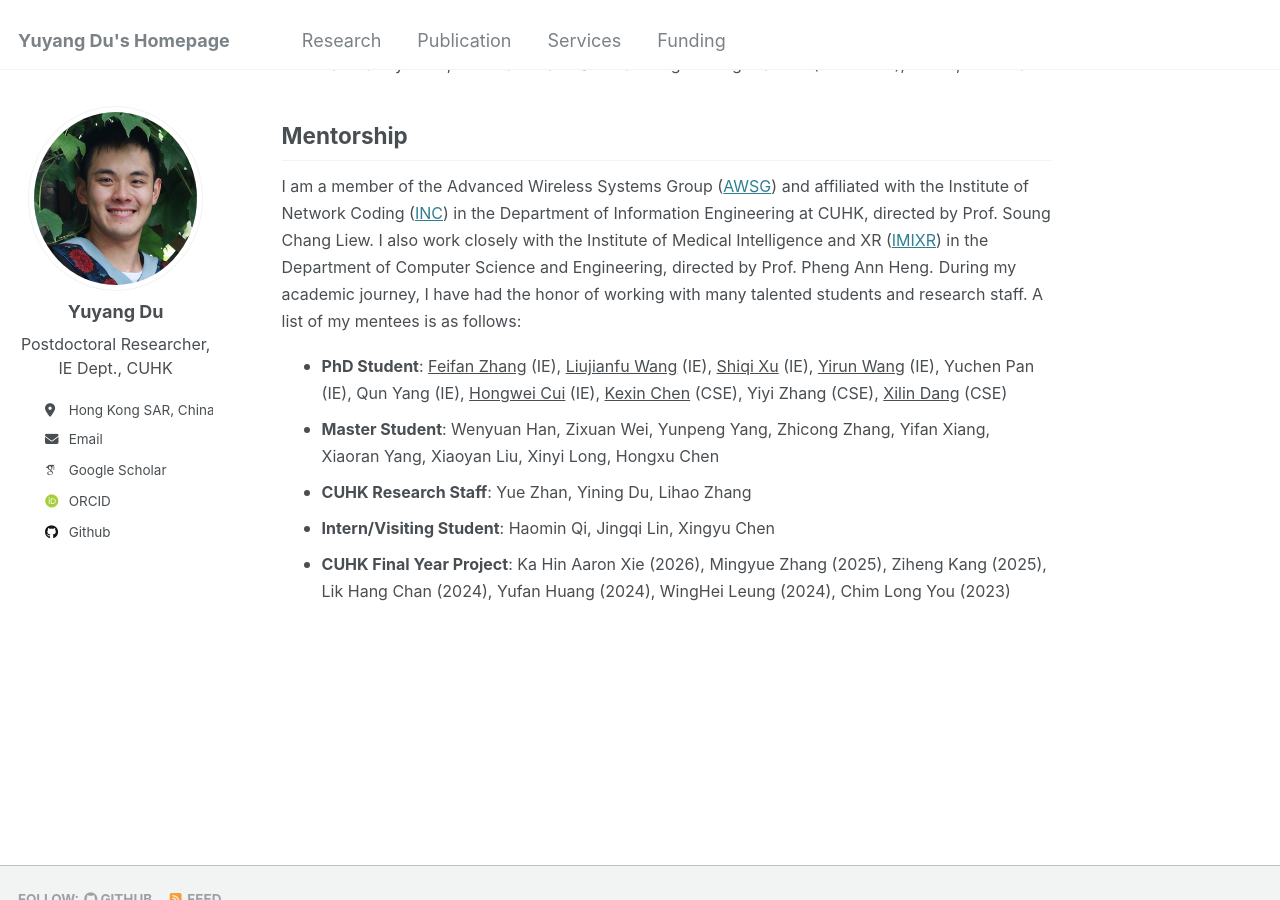
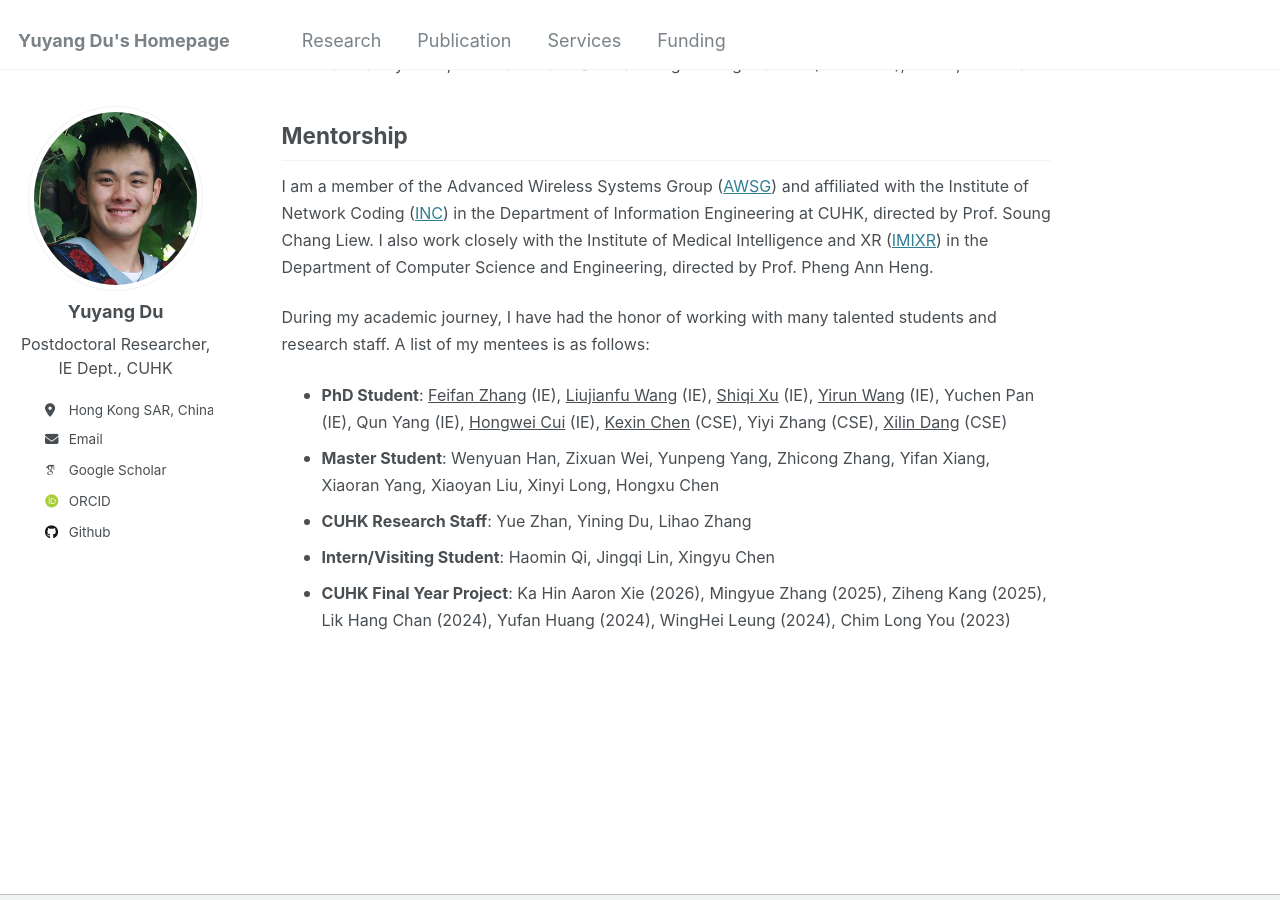
Before and after one commit to yuyangdu01/yuyangdu01.github.io, a Jekyll site: the page built from _pages/service.md, in a window 1280 px wide and 900 px high, scrolled down 761 px. Built offline with Jekyll 4.4.1, drawn with Linux system fonts in a browser that asks for light colours; some web fonts are replaced.

Commit message:
Update service.md

```diff
--- a/_pages/service.md
+++ b/_pages/service.md
@@ -46,9 +46,9 @@ Teaching
 
 Mentorship
 ------
-<font size=3>I am a member of the Advanced Wireless Systems Group (<a href="https://wireless.ie.cuhk.edu.hk/">AWSG</a>) and affiliated with the Institute of Network Coding (<a href="https://www.inc.cuhk.edu.hk/">INC</a>) in the Department of Information Engineering at CUHK, directed by Prof. Soung Chang Liew. I also work closely with the Institute of Medical Intelligence and XR  (<a href="https://imixr.cse.cuhk.edu.hk/">IMIXR</a>) in the Department of Computer Science and Engineering, directed by Prof. Pheng Ann Heng.</font>
+<p><font size="3">I am a member of the Advanced Wireless Systems Group (<a href="https://wireless.ie.cuhk.edu.hk/">AWSG</a>) and affiliated with the Institute of Network Coding (<a href="https://www.inc.cuhk.edu.hk/">INC</a>) in the Department of Information Engineering at CUHK, directed by Prof. Soung Chang Liew. I also work closely with the Institute of Medical Intelligence and XR  (<a href="https://imixr.cse.cuhk.edu.hk/">IMIXR</a>) in the Department of Computer Science and Engineering, directed by Prof. Pheng Ann Heng.</font></p>
 
-<font size=3>During my academic journey, I have had the honor of working with many talented students and research staff. A list of my mentees is as follows:</font>
+<p><font size="3">During my academic journey, I have had the honor of working with many talented students and research staff. A list of my mentees is as follows:</font></p>
 
 <div class="mentorship" markdown="1">
 * <font size=3> <b>PhD Student</b>: <a href="https://scholar.google.com/citations?user=pUIWEZAAAAAJ">Feifan Zhang</a> (IE), <a href="https://scholar.google.com/citations?user=zHMaH24AAAAJ">Liujianfu Wang</a> (IE), <a href="https://scholar.google.com/citations?user=-PdrGCIAAAAJ">Shiqi Xu</a> (IE), <a href="https://ieeexplore.ieee.org/author/37089175010">Yirun Wang</a> (IE), Yuchen Pan (IE), Qun Yang (IE), <a href="https://scholar.google.com/citations?user=o8vGH6kAAAAJ">Hongwei Cui</a> (IE), <a href="https://scholar.google.com/citations?user=wHMRoIUAAAAJ">Kexin Chen</a> (CSE), Yiyi Zhang (CSE), <a href="https://scholar.google.com/citations?user=XSQsbRsAAAAJ">Xilin Dang</a> (CSE)</font>
```
